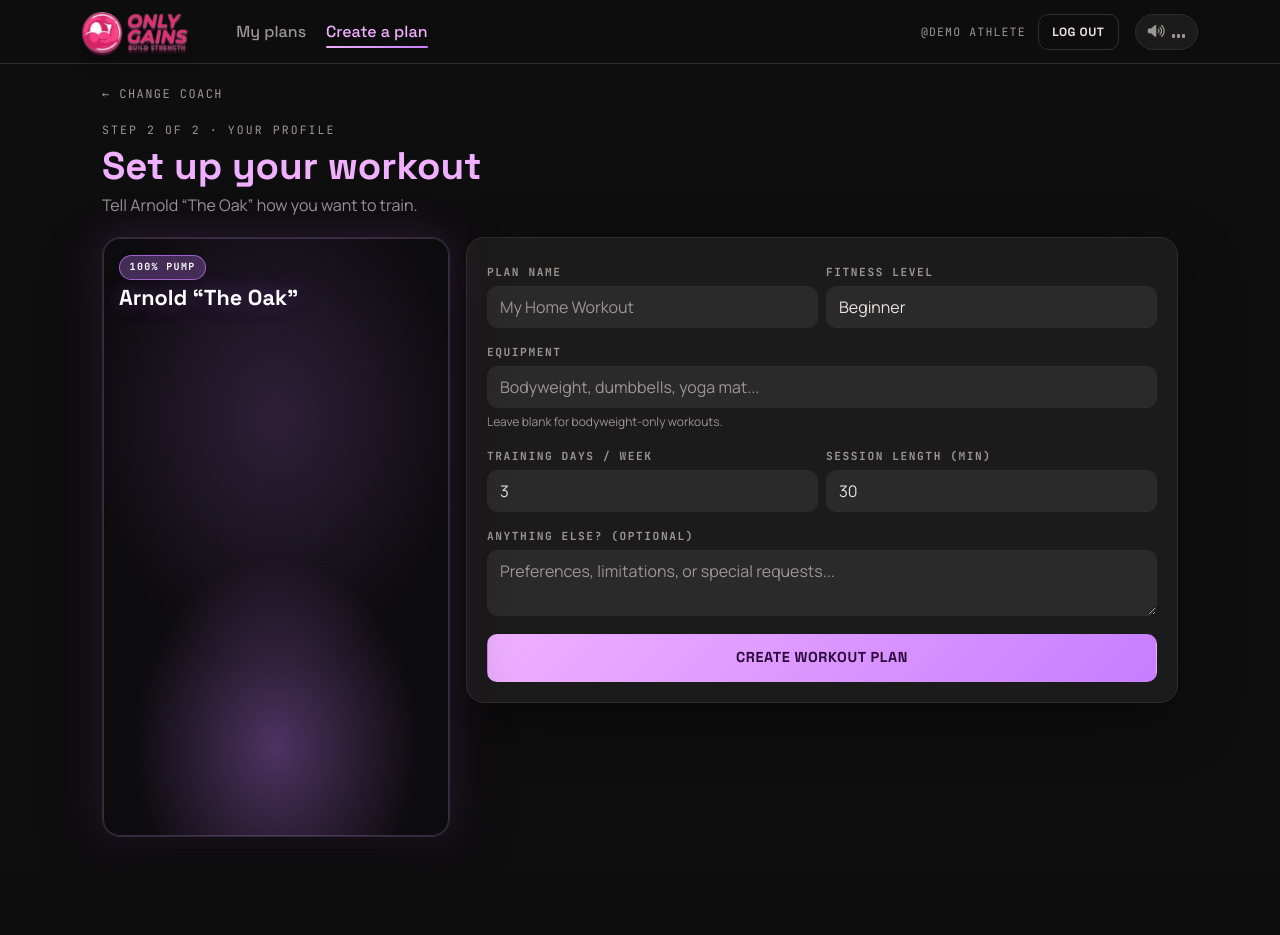
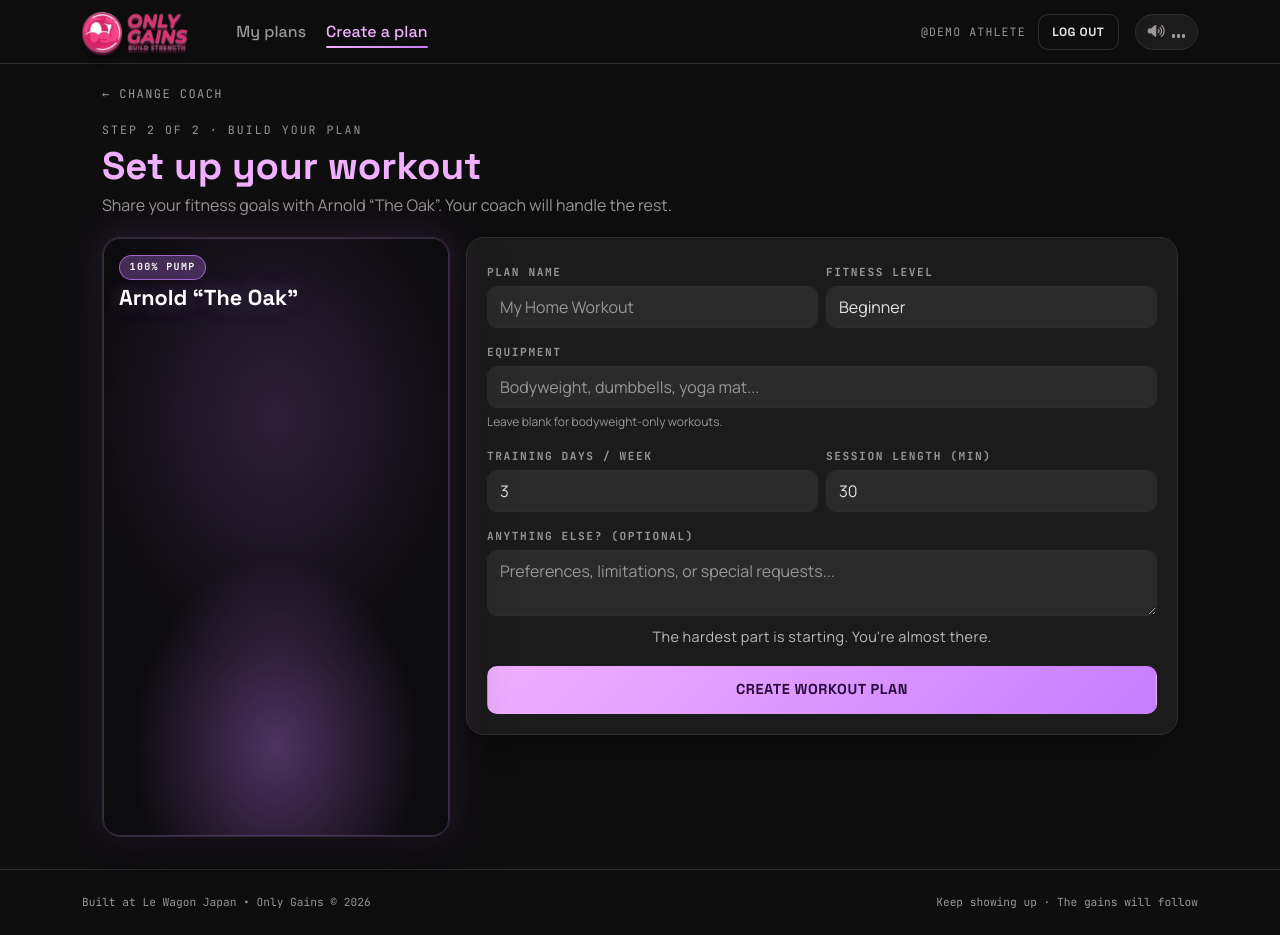
Before and after one commit to LZCR-JP/only_gains, a Rails app: page /workout_plans/new?mentor_id=1 in a window 1280 px wide. Before the commit the page ends 837 px from the top, so only its background shows below. Run offline with Rails 7, Linux system fonts and the light colour scheme; a user stored in the database is signed in; data comes from the database, SQL or seed files in the repository; style sheets or scripts are compiled from the project's sources; parts of the project's set-up code (start-up, migrations or seed data) failed here and were passed over; some libraries are stand-ins or nearby versions.

Commit message:
synced the footer and improved the profile page but only 50%

```diff
--- a/app/assets/stylesheets/components/_gainforge.scss
+++ b/app/assets/stylesheets/components/_gainforge.scss
@@ -363,6 +363,12 @@ body {
   }
 }
 
+.gf-form-helper {
+  color: rgba(255,255,255,0.7);
+  font-size: 0.9rem;
+  letter-spacing: .03em;
+}
+
 // ---------- Flash toasts ----------
 .gf-toasts {
   position: fixed;
--- a/app/views/pages/home.html.erb
+++ b/app/views/pages/home.html.erb
@@ -102,7 +102,7 @@
 
 <footer class="gf-site-footer">
   <div class="container d-flex justify-content-between flex-wrap gap-2">
-    <span>Built at Le Wagon Japan © <%= Date.current.year %> · Only Gains</span>
+    <span>Built at Le Wagon Japan • Only Gains © 2026</span>
     <span>Keep showing up · The gains will follow</span>
   </div>
 </footer>
--- a/app/views/workout_plans/_form.html.erb
+++ b/app/views/workout_plans/_form.html.erb
@@ -71,11 +71,15 @@
 
   <% end %>
 
+  <p class="gf-form-helper text-center mb-3">
+    The hardest part is starting. You're almost there.
+    </p>
+
   <%= f.button :button,
       type: "submit",
       class: "gf-btn gf-btn-primary gf-btn-block mt-2" do %>
 
-    <%= editing ? "Save changes" : "Generate my workout →" %>
+    <%= editing ? "Save changes" : "Build my workout →" %>
 
   <% end %>
 
--- a/app/views/workout_plans/new.html.erb
+++ b/app/views/workout_plans/new.html.erb
@@ -32,3 +32,9 @@
     <% end %>
   </div>
 </div>
+<footer class="gf-site-footer">
+  <div class="container d-flex justify-content-between flex-wrap gap-2">
+    <span>Built at Le Wagon Japan • Only Gains © 2026</span>
+    <span>Keep showing up · The gains will follow</span>
+  </div>
+</footer>
--- a/app/views/workout_plans/profile.html.erb
+++ b/app/views/workout_plans/profile.html.erb
@@ -10,13 +10,13 @@
 
     <header class="gf-header">
       <span class="gf-eyebrow">
-        Step 2 of 2 · Your profile
+        Step 2 of 2 · BUILD YOUR PLAN
       </span>
 
       <h1 class="gf-title">Set up your workout</h1>
 
       <p class="gf-subtitle">
-        Tell <%= @selected_mentor.display_name %> how you want to train.
+        Share your fitness goals with <%= @selected_mentor.display_name %>. Your coach will handle the rest.
       </p>
     </header>
 
@@ -75,3 +75,9 @@
 
   </div>
 </div>
+<footer class="gf-site-footer">
+  <div class="container d-flex justify-content-between flex-wrap gap-2">
+    <span>Built at Le Wagon Japan • Only Gains © 2026</span>
+    <span>Keep showing up · The gains will follow</span>
+  </div>
+</footer>
```
Also changed, not shown: app/views/workout_plans/index.html.erb (+6 -5 lines).
